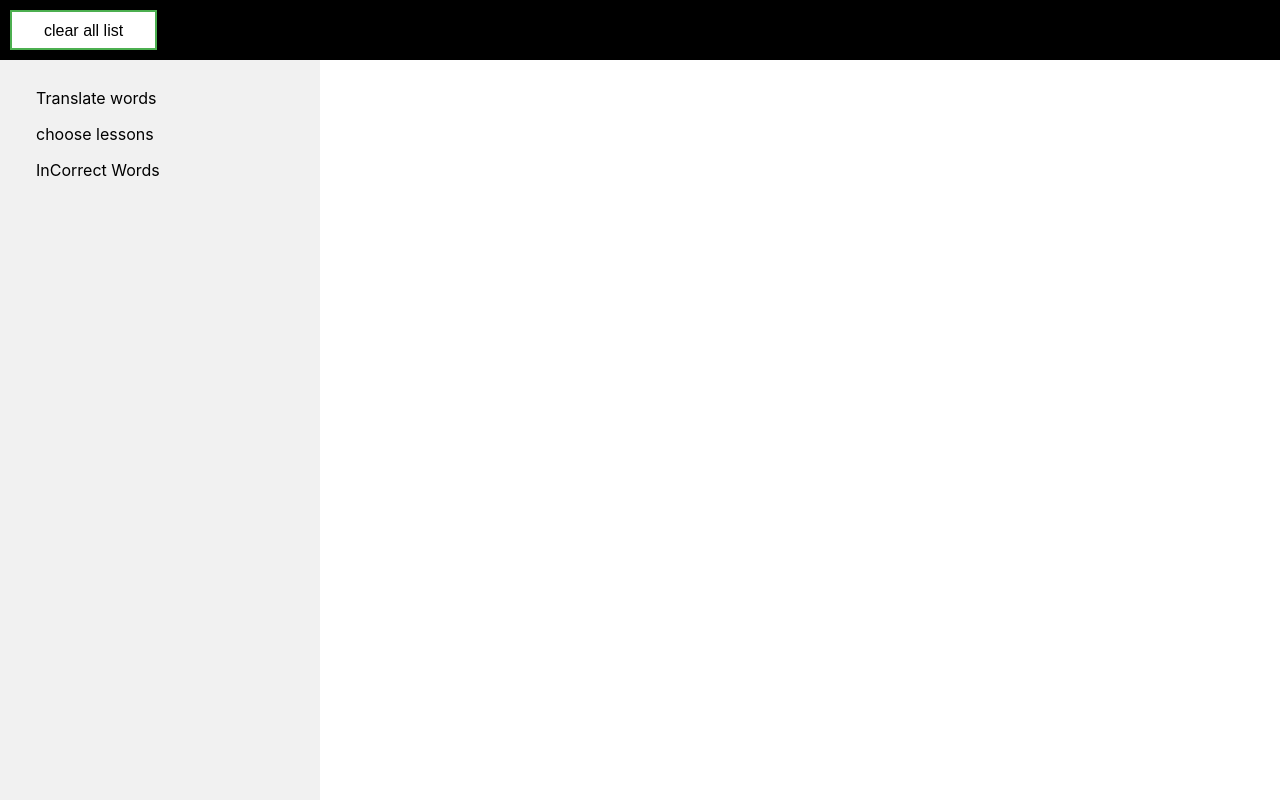
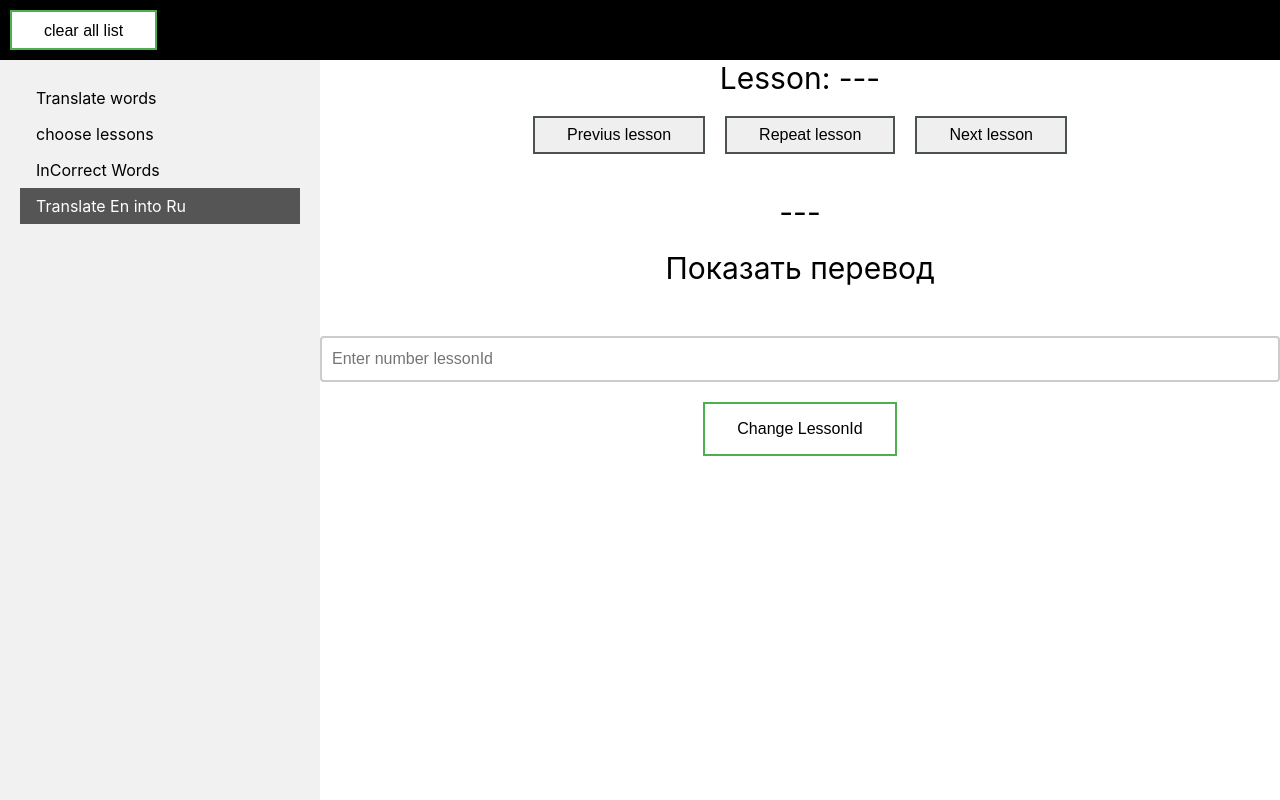
Before and after one commit to vladislav321/english_test_project, a React (Create React App) app: page /reversTranslate/1 in a window 1280 px wide. Built offline with nearby package versions, Linux system fonts and the light colour scheme; no server answers.

Commit message:
new component translate en to ru

```diff
--- a/src/App.js
+++ b/src/App.js
@@ -5,6 +5,7 @@ import { Route } from 'react-router-dom';
 import ChooseLessonsContainer from './Components/ChooseLessons/ChooseLessonsContainer';
 import HeaderContainer from './Components/Header/HeaderContainer';
 import TranslateWordsContainer from './Components/ListWords/TranslateWordsContainer';
+import ReversTranslateContainer from './Components/TranslateFromEnIntoRu/ReversTranslateContainer';
 
 function App() {
   return (
@@ -16,6 +17,7 @@ function App() {
            <Route path='/translateWords/:lesson?' render={() => <TranslateWordsContainer/>} />
            <Route path='/chooseLessons' render={() => <ChooseLessonsContainer/>}/>
            <Route path='/inCorrectWords/:type?' render={() => <TranslateWordsContainer/>} />
+           <Route path='/reversTranslate/:lesson?' render={() => <ReversTranslateContainer/>} />
         </div>
 
     </div>
--- a/src/Components/NavBar/Navbar.jsx
+++ b/src/Components/NavBar/Navbar.jsx
@@ -26,6 +26,14 @@ const Navbar = () =>{
             </span>
           </NavLink>
         </div>
+
+        <div className={s.item}>
+          <NavLink to="/reversTranslate" activeClassName={s.active}>
+            <span>
+               Translate En into Ru
+            </span>
+          </NavLink>
+        </div>
     </nav>
     );
 }
--- /dev/null
+++ b/src/Components/TranslateFromEnIntoRu/ReversTranslate.tsx
@@ -0,0 +1,83 @@
+import React, { useState, useEffect } from 'react';
+import style from './../ListWords/TranslateWords.module.css';
+import {MapStatePropsType, MapDispatchPropsType} from './../../Types/TranslateWords/translate-words-types';
+
+type PropsType = MapStatePropsType & MapDispatchPropsType;
+
+const ReversTranslate: React.FC<PropsType> = ({
+    model, getWordFromLessonByNumber, getNextLesson, getPreviusLesson, setWrongWords,
+    getNextWord, getPreviusWord}) => {
+
+    let [isShowTranslate, setShowTranslate] = useState(false);
+    let [textLessonId, setLessonId] = useState("");
+
+    useEffect( () => {
+        setShowTranslate(false);
+        setLessonId("");
+    }, [model] );
+
+
+    const onTextChange = (e: any) => setLessonId(e.currentTarget.value);
+    const onNextLesson = () => getNextLesson(model.LessonsId);
+    const onPreviusLesson = () =>  getPreviusLesson(model.LessonsId);
+    const onRepeatLesson = () => getWordFromLessonByNumber(model.LessonsId, 0, model);
+
+
+    const onShowTranslate = () => {
+        setWrongWords(model);
+        setShowTranslate(isShowTranslate = !isShowTranslate);
+    }
+
+    const onCheckResult = () => {
+        let lessonId = (parseInt(textLessonId) - 1)
+        getNextLesson(lessonId);
+    }
+
+    const hendleKeyDoew = (e:any) => {
+        if(e.key === 'Enter') onCheckResult();
+        if(e.key === 'ArrowUp') getNextLesson(model.LessonsId);
+        if(e.key === 'ArrowDown') getPreviusLesson(model.LessonsId);
+        if(e.key === 'ArrowRight') getNextWord(model.LessonsId, model.WordsCount);
+        if(e.key === 'ArrowLeft') getPreviusWord(model.LessonsId, model.WordsCount);
+
+    }
+
+    return(
+        <div className={style.wordsContainer} >
+
+            <div className={style.lessonTitle}>
+                <span>
+                    Lesson: {model.Lessons}
+                </span>
+            </div>
+
+            <div className={style.containerLessons}>
+                <button onClick={onPreviusLesson}>Previus lesson</button>
+                <button onClick={onRepeatLesson}>Repeat lesson</button>
+                <button onClick={onNextLesson}>Next lesson</button>
+            </div>
+
+            <div className={style.wordText}>
+                 {model.En}
+            </div>
+            <div className={style.wordTranslate} onDoubleClick={onShowTranslate}>
+                {!isShowTranslate ? "Показать перевод" : model.Ru}
+            </div>
+
+
+            <input
+                type="text"
+                onChange={ onTextChange }
+                placeholder="Enter number lessonId"
+                onKeyDown={ hendleKeyDoew }
+                value={ textLessonId }></input>
+
+            <div className={style.btnParent}>
+               <button className={style.btnParrentSuccses} onClick={onCheckResult}>Change LessonId</button>
+            </div>
+
+        </div>
+    );
+}
+
+export default ReversTranslate;
--- /dev/null
+++ b/src/Components/TranslateFromEnIntoRu/ReversTranslateContainer.tsx
@@ -0,0 +1,47 @@
+import React, {Component} from 'react';
+
+import { connect } from 'react-redux';
+import {getWordFromLessonByNumber , getNextLesson, getPreviusLesson,
+    getFirstModel, setWrongWords, saveWrongWods, updateCurrectList,
+    getNextWord, getPreviusWord} from '../../redux/translate_words_reducer';
+import { compose } from 'redux';
+import { withRouter } from 'react-router-dom';
+import { AppStateType } from '../../redux/redux-store';
+import {MapStatePropsType, MapDispatchPropsType, OwnPropsType, OwnDispatchPropsType} from  './../../Types/TranslateWords/translate-words-types';
+import { TypeCurrectList } from '../../Enum/TypeCurrectList';
+import ReversTranslate from './ReversTranslate';
+
+type PropsType = MapStatePropsType & MapDispatchPropsType & OwnPropsType & OwnDispatchPropsType;
+
+class ReversTranslateContainer extends Component<PropsType> {
+
+
+   componentDidMount(){
+
+    this.props.updateCurrectList(TypeCurrectList.Currect);
+    this.props.getFirstModel(1);
+   }
+
+    render()
+    {
+        return <ReversTranslate
+                model={this.props.model}
+                getNextLesson={this.props.getNextLesson}
+                getPreviusLesson={this.props.getPreviusLesson}
+                getWordFromLessonByNumber={this.props.getWordFromLessonByNumber}
+                setWrongWords={this.props.setWrongWords}
+                getNextWord={this.props.getNextWord}
+                getPreviusWord={this.props.getPreviusWord}
+                    />
+    }
+
+}
+
+const mapStateToProps = (state: AppStateType): MapStatePropsType => ({
+    model: state.translateWordsReducer.model,
+});
+
+export default compose( connect(mapStateToProps,
+    {getWordFromLessonByNumber, getNextLesson, getPreviusLesson, getFirstModel,
+        setWrongWords, saveWrongWods, updateCurrectList, getNextWord, getPreviusWord} ),
+withRouter )(ReversTranslateContainer);
```
